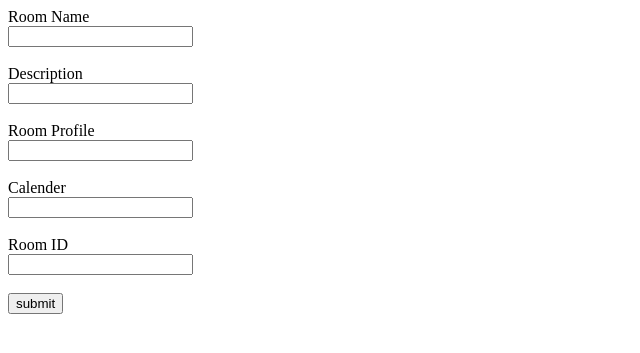
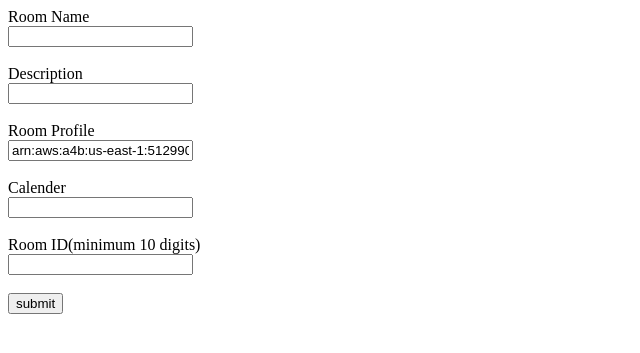
Before and after one commit to wordpressmonk/a4b_AWS_api, a Flask app: page /rooms in a window 1280 px wide. Shown: the top 353 px of the page, without its empty margins (0-640 px from the left). Run offline with Flask 2, Linux system fonts and the light colour scheme.

Commit message:
second commit

```diff
--- a/app.py
+++ b/app.py
@@ -138,24 +138,24 @@ def rooms():
 @app.route("/add_rooms",methods=['POST','GET'])
 def add_rooms():
 	user_a4b=create_client()
-	# response = user_a4b.create_room(
-    # RoomName=request.form['RoomName'],
-    # Description=request.form['Description'],
-    # ProfileArn=request.form['ProfileArn'],
-    # ProviderCalendarId=request.form['ProviderCalendarId'],
-    # ClientRequestToken=request.form['ClientRequestToken'])
+	response = user_a4b.create_room(
+    RoomName=request.form['RoomName'],
+    Description=request.form['Description'],
+    ProfileArn=request.form['ProfileArn'],
+    ProviderCalendarId=request.form['ProviderCalendarId'],
+    ClientRequestToken=request.form['ClientRequestToken'])
 
-	response = user_a4b.search_profiles(
-    Filters=[
-        {
-            'Key': 'ProfileName',
-            'Values': [
-                'kitchen',
-            ]
-        },
-    ]
-	)
-	#return jsonify(response)
+	# response = user_a4b.search_profiles(
+    # Filters=[
+        # {
+            # 'Key': 'ProfileName',
+            # 'Values': [
+                # 'Hotel A',
+            # ]
+        # },
+    # ]
+	# )
+	# return jsonify(response)
 	return("Rooms Created")
 
 @app.route("/devices")
--- a/templates/create_room.html
+++ b/templates/create_room.html
@@ -12,12 +12,12 @@
 			<input style="display:block;" type="textbox" name="Description" id="Description"><br/>
 
 			<label for="ProfileArn">Room Profile</label>
-			<input style="display:block;" type="textbox" name="ProfileArn" id="ProfileArn"><br/>
+			<input style="display:block;" type="textbox" name="ProfileArn" id="ProfileArn" value="arn:aws:a4b:us-east-1:512990229200:profile/a6aff17cde32fc80af99aeda76ce9f98/10b02d581cbc64775c5e2a473d51b7d0"><br/>
 			<!--create a drop down with created room profile-->
 			<label for="ProviderCalendarId">Calender</label>
 			<input style="display:block;" type="textbox" name="ProviderCalendarId" id="ProviderCalendarId"><br/>
 
-			<label for="ClientRequestToken">Room ID</label>
+			<label for="ClientRequestToken">Room ID(minimum 10 digits)</label>
 			<input style="display:block;" type="textbox" name="ClientRequestToken" id="ClientRequestToken"><br/>
 		</div>
 			<input type="Submit" value="submit"/>
```
